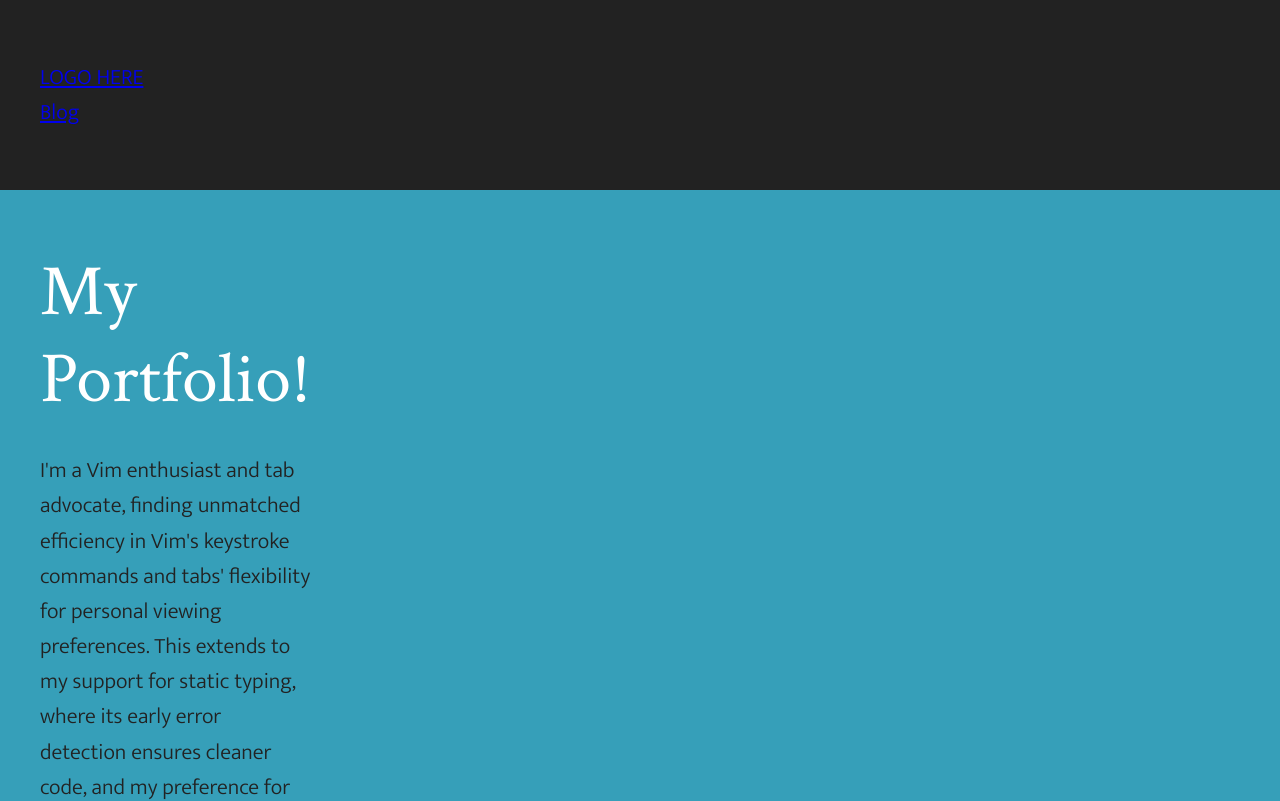
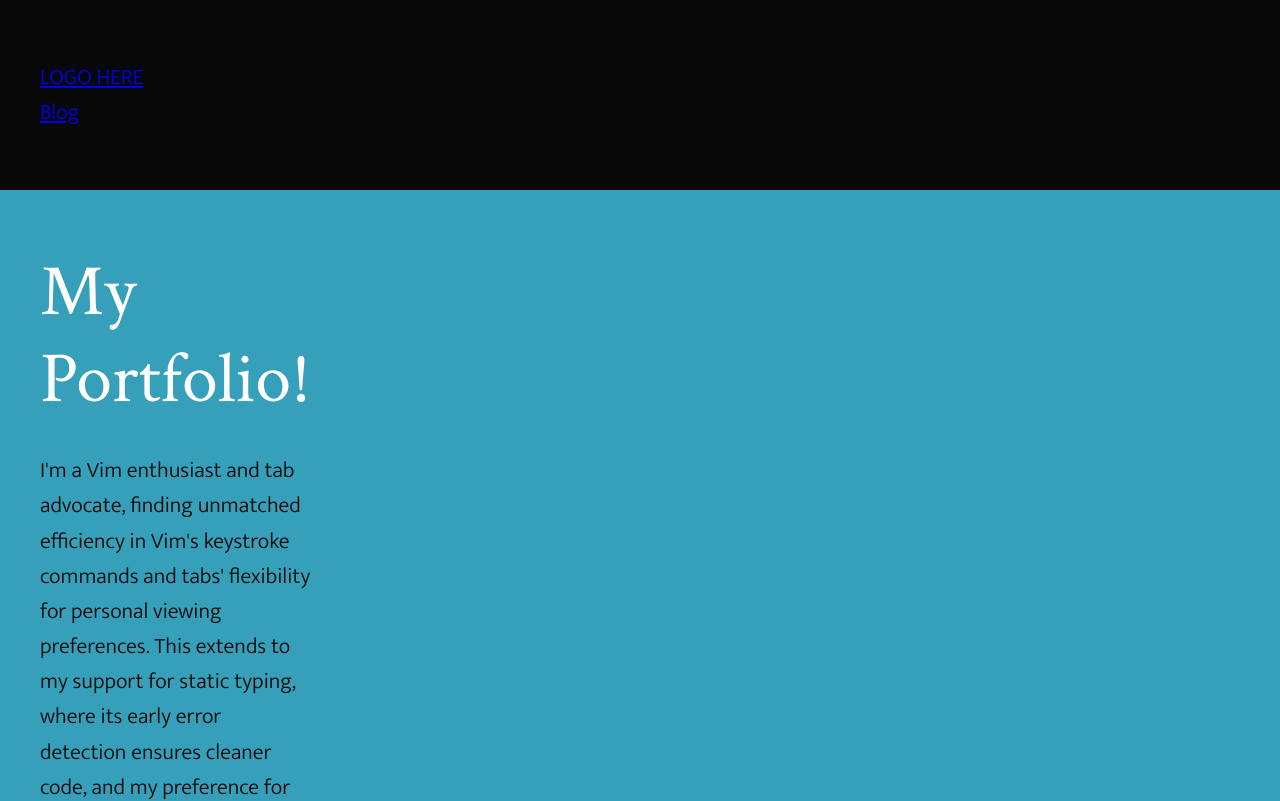
Before and after one commit to Abby805/abby-portfolio, a Next.js app: page / in a window 1280 px wide. Shown: the top 801 px of the page. Built offline with nearby package versions, Linux system fonts and the light colour scheme.

Commit message:
loading fonts via next/font/google

```diff
--- a/app/layout.tsx
+++ b/app/layout.tsx
@@ -1,13 +1,29 @@
 import type { Metadata } from 'next'
 import { Analytics } from '@vercel/analytics/react'
 import { SpeedInsights } from '@vercel/speed-insights/next'
+import { Mukta, Crimson_Text } from 'next/font/google'
 
 import Row from './components/layout/Row'
 import Header from './components/Header'
 import SiteFooter from './components/SiteFooter'
 
 import { baseUrl } from './sitemap'
+
 import './styles/global.css'
+
+const mukta = Mukta ({
+  weight: ['300', '700'],
+  subsets: ['latin'],
+  variable: '--font-sans',
+  display: 'swap',
+})
+
+const crimson = Crimson_Text ({
+  weight: ['400'],
+  subsets: ['latin'],
+  variable: '--font-serif',
+  display: 'swap',
+})
 
 export const metadata: Metadata = {
   metadataBase: new URL(baseUrl),
@@ -45,6 +61,7 @@ export default function RootLayout({
   return (
     <html
       lang="en"
+      className={`${mukta.variable} ${crimson.variable}`}
     >
       <head></head>
       <body>
--- a/app/styles/global.css
+++ b/app/styles/global.css
@@ -2,21 +2,22 @@
   Global styles
 */
 
-@import url('//fonts.googleapis.com/css?family=Crimson+Text|Mukta:300,700&display=swap');
+:root {
+  --stage-max:  120rem;
 
-:root {
-  --c-gray-dk: #222;
+  --c-gray-dk: #080808;
   --c-white: #fff;
   --c-blue: #369fb9;
-
-  --font-serif: 'Crimson Text', serif;
-  --font-sans: 'Mukta', sans-serif;
 
   --font-weight-normal: 400; /* The only serif weight */
   --font-weight-light: 300; /* 'Normal' for sans */
   --font-weight-bold: 700; /* Sans only */
 
-  --stage-max:  120rem;
+  /*
+  These are defined in layout.tsx via 'next/font/google'
+  --font-serif: 'Crimson Text';
+  --font-sans: 'Mukta';
+  */
 }
 
 *, *::before, *::after {
```
